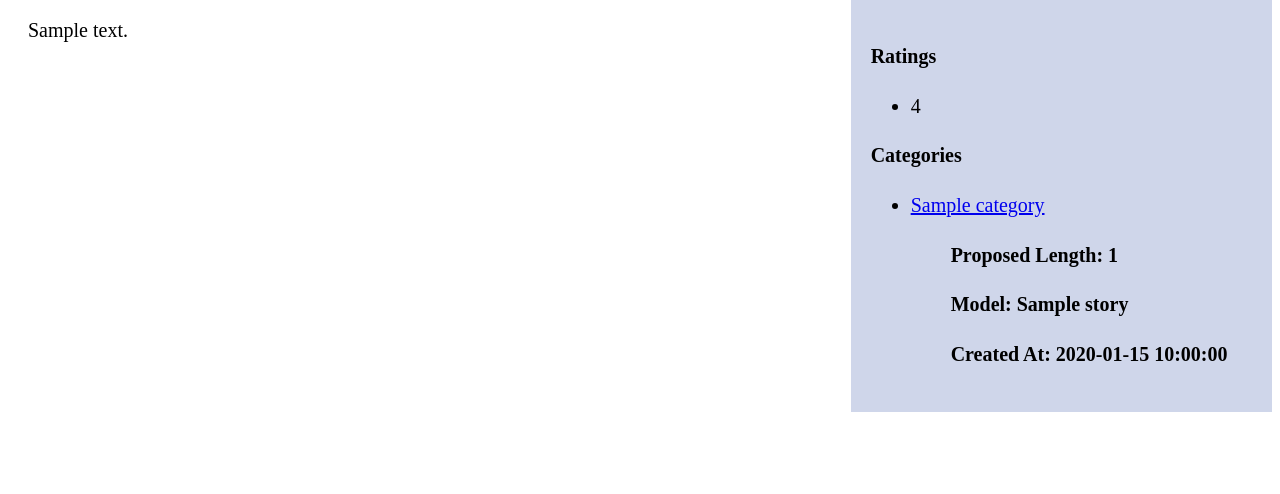
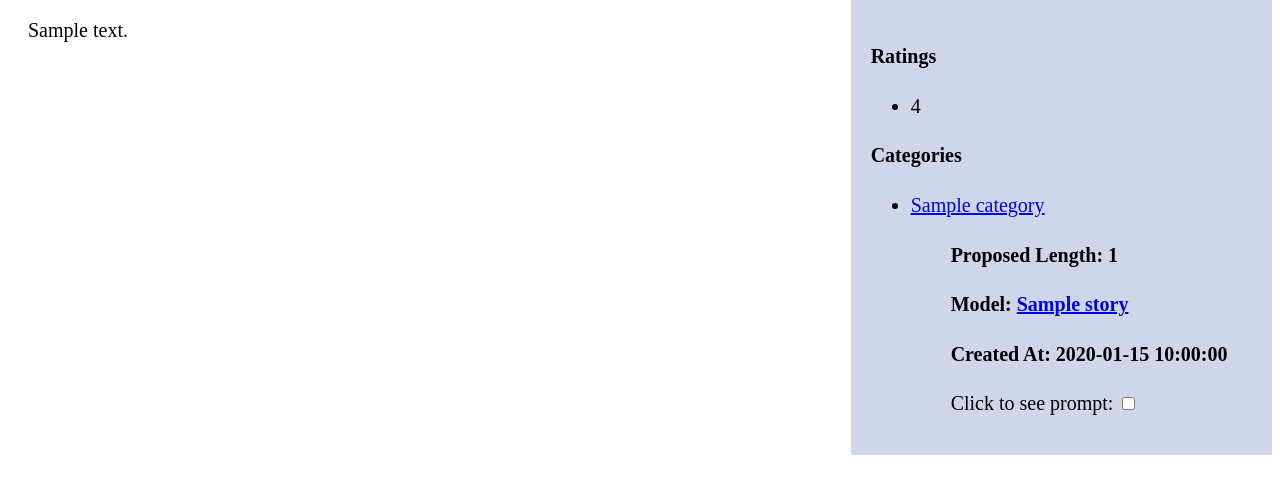
Before and after one commit to will-clarke/story-gen, a Flask app: template stories_app/templates/story.html in a window 1280 px wide. Shown: the part 174-668 px from the top of the page. Run offline with Flask 3, Linux system fonts and the light colour scheme; the template is opened without the code that fills it: most values are stand-ins (such as "Sample title", 1, 10 or a date in 2020).

Commit message:
Add prompts to story page

```diff
--- a/stories_app/static/css/styles.css
+++ b/stories_app/static/css/styles.css
@@ -49,3 +49,12 @@ html {
             'main-content main-content right-sidebar'
     }
 }
+
+#hidden-content {
+  display: none;
+}
+
+/* Show the content when the checkbox is checked */
+#show-text:checked + #hidden-content {
+  display: block;
+}
--- a/stories_app/templates/story.html
+++ b/stories_app/templates/story.html
@@ -35,8 +35,22 @@
       {% endif %}
 
       <h4>Proposed Length: {{ story.length }}<h4>
-      <h4>Model: {{ story.model_name }}</h4>
+          <h4>Model: <a href="{{ url_for('stories.stories', model_name=story.model_name) }}">{{ story.model_name }}</a></h4>
       <h4>Created At: {{ story.created_at }}</h4>
+
+
+
+    <label for="show-text">Click to see prompt:</label>
+    <input type="checkbox" id="show-text">
+    <div id="hidden-content">
+            <h4> Prompt </h4>
+
+
+            {{ story.prompt }}
+    </div>
+
+
+
     </section>
 </div>
 
```
